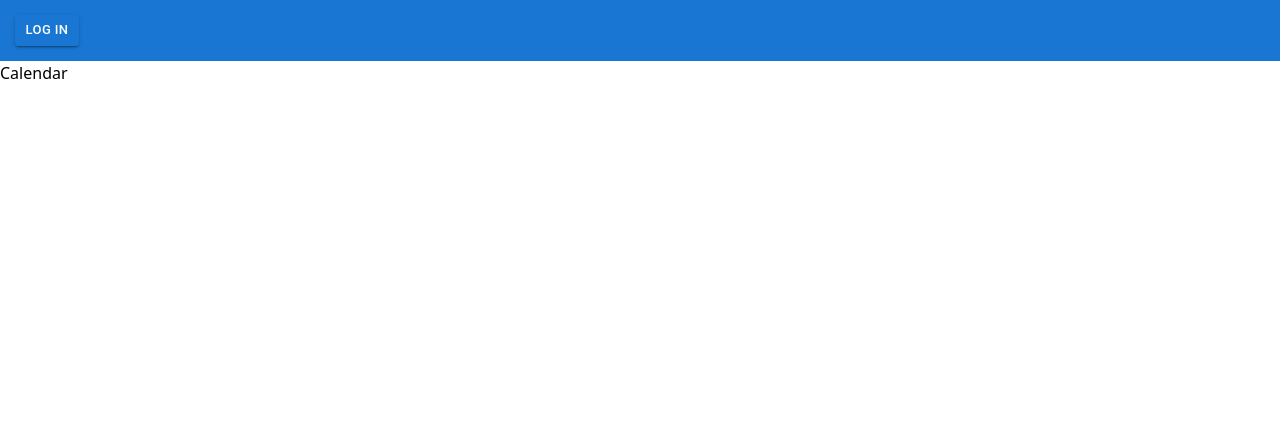
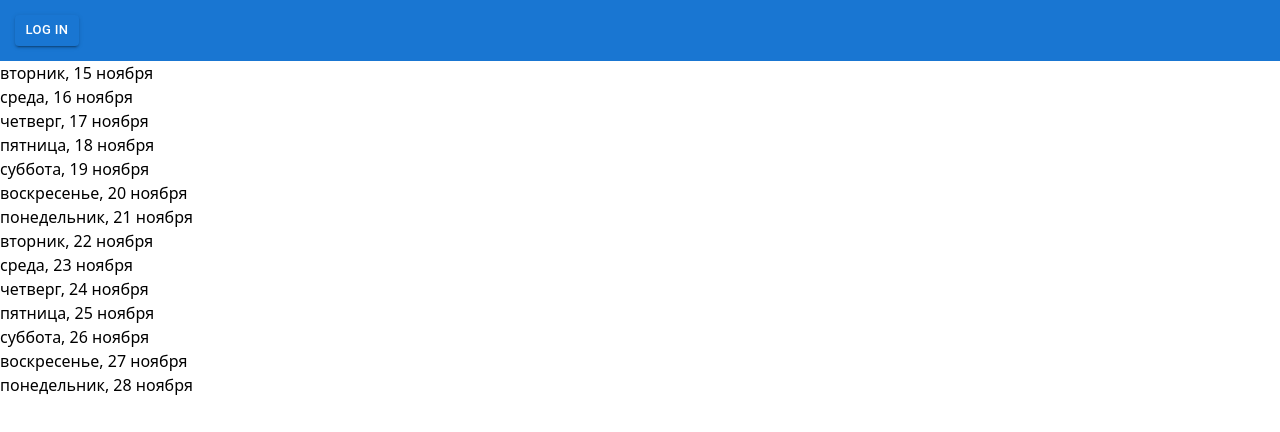
Before and after one commit to kalibria/Honda_tracker, a React (Create React App) app: page /booking-list in a window 1280 px wide. Shown: the top 432 px of the page. Built offline with nearby package versions, Linux system fonts and the light colour scheme.

Commit message:
added dates list in UI

```diff
--- a/src/booking-list/BookingList.tsx
+++ b/src/booking-list/BookingList.tsx
@@ -2,10 +2,10 @@ import React from 'react';
 import { datesManager } from 'src/booking-list/datesManager';
 
 export const BookingList = () => {
-  const datesList = datesManager.getFormattingDates();
-  return (
-    <div>
-      <div>Calendar</div>
-    </div>
-  );
+  const arrFormattingDates = datesManager.getFormattingDates();
+  const datesList = arrFormattingDates.map((date, index) => {
+    return <li key={index}>{date}</li>;
+  });
+
+  return <ul>{datesList}</ul>;
 };
```
